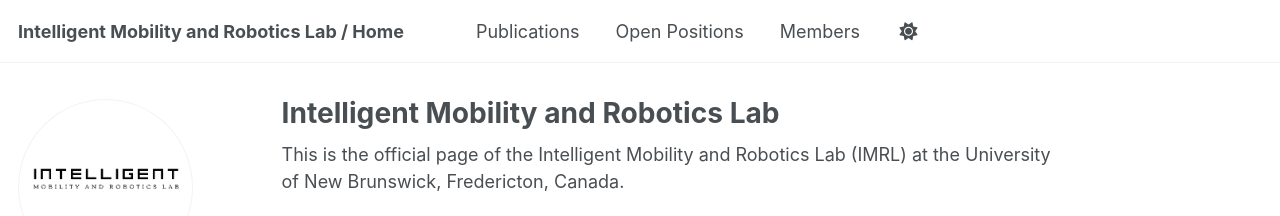
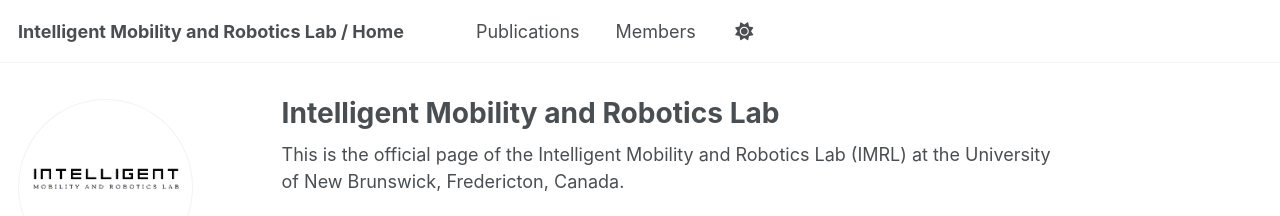
Before and after one commit to IMRL2025/IMRL2025.github.io, a Jekyll site: the page built from _pages/about.md, in a window 1280 px wide. Shown: the top 216 px of the page. Built offline with Jekyll 4.4.1, drawn with Linux system fonts in a browser that asks for light colours; some web fonts are replaced.

Commit message:
Update navigation.yml

```diff
--- a/_data/navigation.yml
+++ b/_data/navigation.yml
@@ -11,9 +11,6 @@ main:
   - title: "Publications"
     url: /publications/
 
-  - title: "Open Positions"
-    url: /posts/
-
 
 
   - title: "Members"
```
